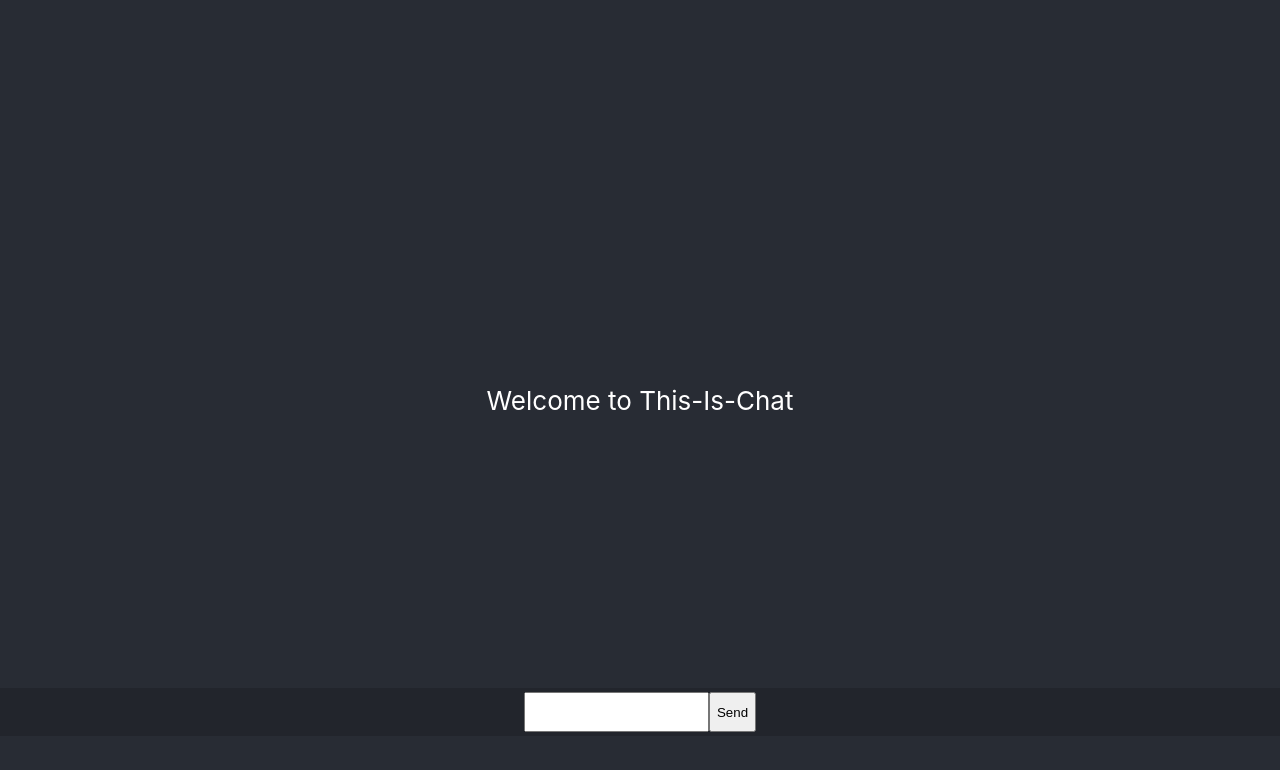
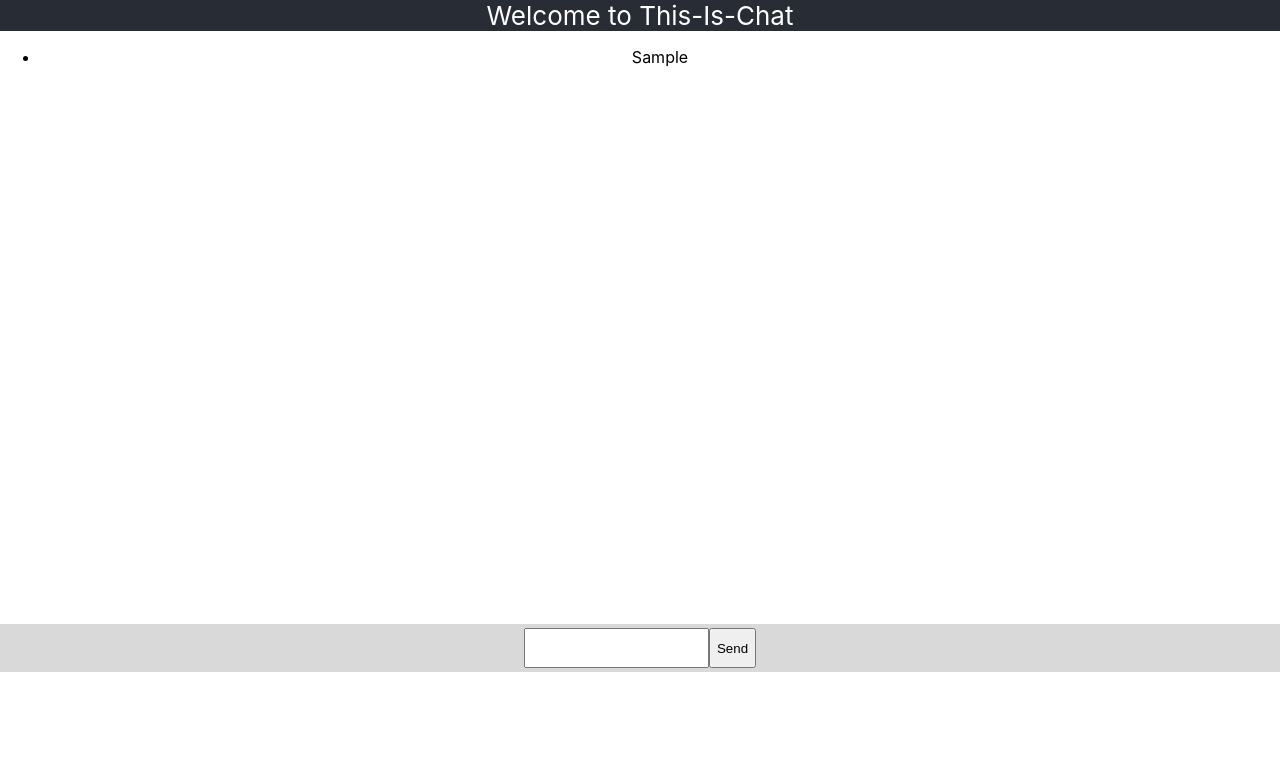
Before and after one commit to vedala/this-is-chat-fe, a React (Create React App) app: page / in a window 1280 px wide. Both pictures are taken after typing "Sample" into the empty fields and a click on the button "Send". Shown: the top 770 px of the page. Built offline with nearby package versions, Linux system fonts and the light colour scheme; the HTML template or start-up script is replaced by a standard one.

Commit message:
Basic form and display

```diff
--- a/src/App.css
+++ b/src/App.css
@@ -15,7 +15,7 @@
 
 .App-header {
   background-color: #282c34;
-  min-height: 100vh;
+  /* min-height: 100vh; */
   display: flex;
   flex-direction: column;
   align-items: center;
@@ -38,12 +38,13 @@
 }
 
 /*
-** Form
+** Chat and Form
 */
 
 #input-form {
   background: rgba(0, 0, 0, 0.15);
   padding: 0.25rem;
+  margin-bottom: 4rem;
   position: fixed;
   bottom: 4rem;
   left: 0;
--- a/src/App.js
+++ b/src/App.js
@@ -1,9 +1,15 @@
+import { useState } from 'react';
 import './App.css';
 
 function App() {
+  const [messages, setMessages] = useState([]);
+
+  const listMessages = messages.map(message => <li>{message}</li>)
   function submitMessage(formData) {
     const inputMessage = formData.get("input-msg");
     console.log("submitMessage: ", inputMessage);
+    const newMessages = [...messages, inputMessage];
+    setMessages(newMessages);
   }
 
   return (
@@ -11,10 +17,13 @@ function App() {
       <header className="App-header">
         Welcome to This-Is-Chat
       </header>
-      <form id="input-form" action={submitMessage}>
-        <input id="input-msg" name="input-msg" autoComplete="off" />
-        <button>Send</button>
-      </form>
+      <div id="messages-window">
+        <ul>{listMessages}</ul>
+        <form id="input-form" action={submitMessage}>
+          <input id="input-msg" name="input-msg" autoComplete="off" />
+          <button>Send</button>
+        </form>
+      </div>
     </div>
   );
 }
```
